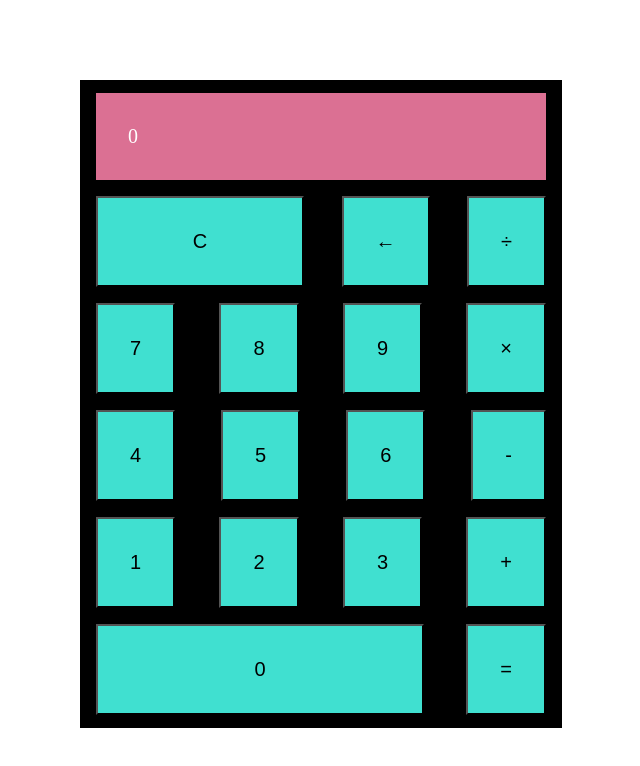
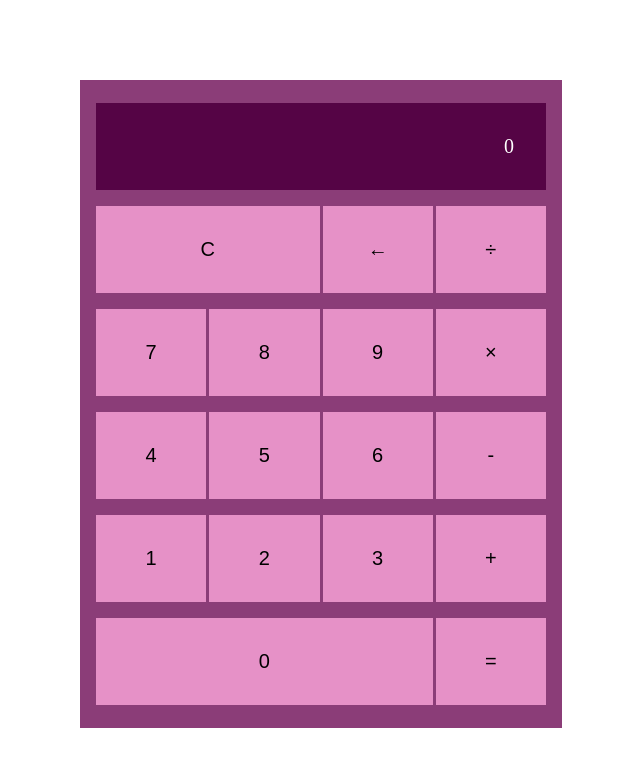
Before and after one commit to xeare/frontendmasters, a plain HTML site: page calculator/index.html in a window 1280 px wide. Shown: the whole page, without its empty margins (168-808 px from the left). Drawn offline with Linux system fonts and the light colour scheme.

Commit message:
calc look and feel done. messing with color pallets now.

```diff
--- a/calculator/calculator.css
+++ b/calculator/calculator.css
@@ -2,7 +2,7 @@
   display: flex;
   flex-direction: column;
   justify-content: center;
-  background-color: black;
+  background-color: #8b3d78;
   height: 600px;
   width: 450px;
   margin: 5pc 10pc 10pc 15pc;
@@ -16,27 +16,33 @@
 }
 
 .calc-button {
-  width: 10pc 1pc 1pc 1pc;
-  background-color: turquoise;
+  background-color: #e691c7;
   padding: 2pc 2pc 2pc 2pc;
   /* text-align: inherit; */
+  /* background-color: #d8d9db; */
   font-size: 20px;
+  width: 24.5%;
+  border: none;
+}
+
+.calc-button:active {
+  background-color: #f6e2f5;
+}
+
+.double {
+  width: 49.7%;
 }
 
 .triple {
-  width: 20.5pc;
-}
-
-.double {
-  width: 13pc;
+  width: 74.8%;
 }
 
 .screen {
-  background-color: palevioletred;
+  background-color: #550445;
   border: none;
   color: white;
   padding: 2pc;
   margin: 0pc 0pc 1pc 0pc;
-  text-align: inherit;
+  text-align: end;
   font-size: 20px;
 }
```
